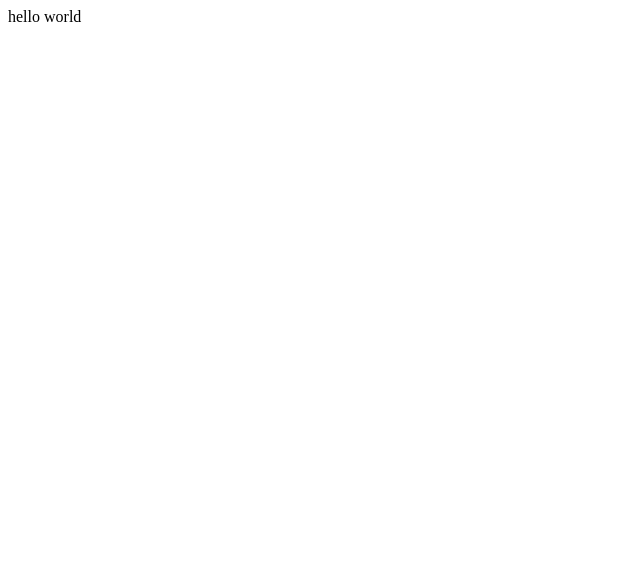
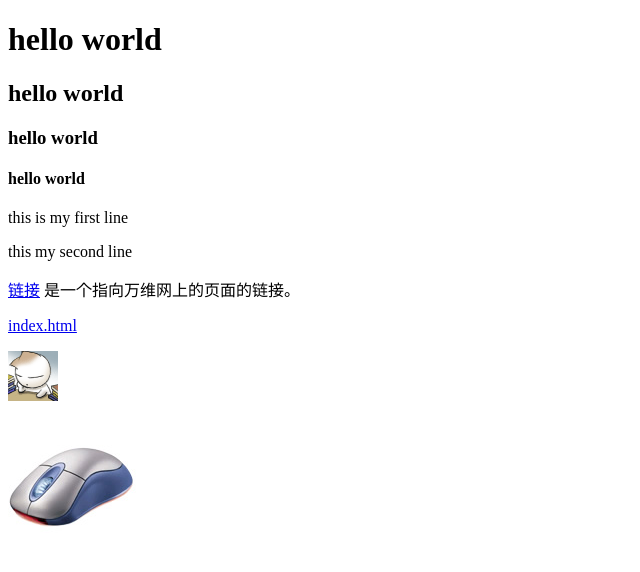
Before and after one commit to guoding9/hello, a plain HTML site: page hello.html in a window 1280 px wide. Shown: the whole page, without its empty margins (0-640 px from the left). Drawn offline with Linux system fonts and the light colour scheme.

Commit message:
add p link image

```diff
--- a/hello.html
+++ b/hello.html
@@ -1 +1,36 @@
-hello world
+<!DOCTYPE html>
+<html lang="en">
+<head>
+    <meta charset="UTF-8">
+    <meta name="viewport" content="width=device-width, initial-scale=1.0">
+    <title>我的网页</title>
+</head>
+<body>
+    <h1>hello world</h1>
+    <h2>hello world</h2>
+    <h3>hello world</h3>
+    <h4>hello world</h4>
+    <p>this is my first line</p>
+    <p>this my second line</p>
+
+
+    <p>
+        <a href="http://www.baidu.com/">链接</a> 是一个指向万维网上的页面的链接。
+    </p>
+
+    <p>
+        <a href="./index.html">index.html</a>
+    </p>
+
+    <p>
+        <img src="./image/eg_cute.gif" alt="cute">
+    </p>
+
+
+    <p>
+        <img src="./image/eg_mouse.jpg" alt="mouse">
+    </p>
+
+
+
+</body>
```
Also changed, not shown: index.html (added, +11 -0 lines), image/eg_cute.gif (added), image/eg_mouse.jpg (added).
